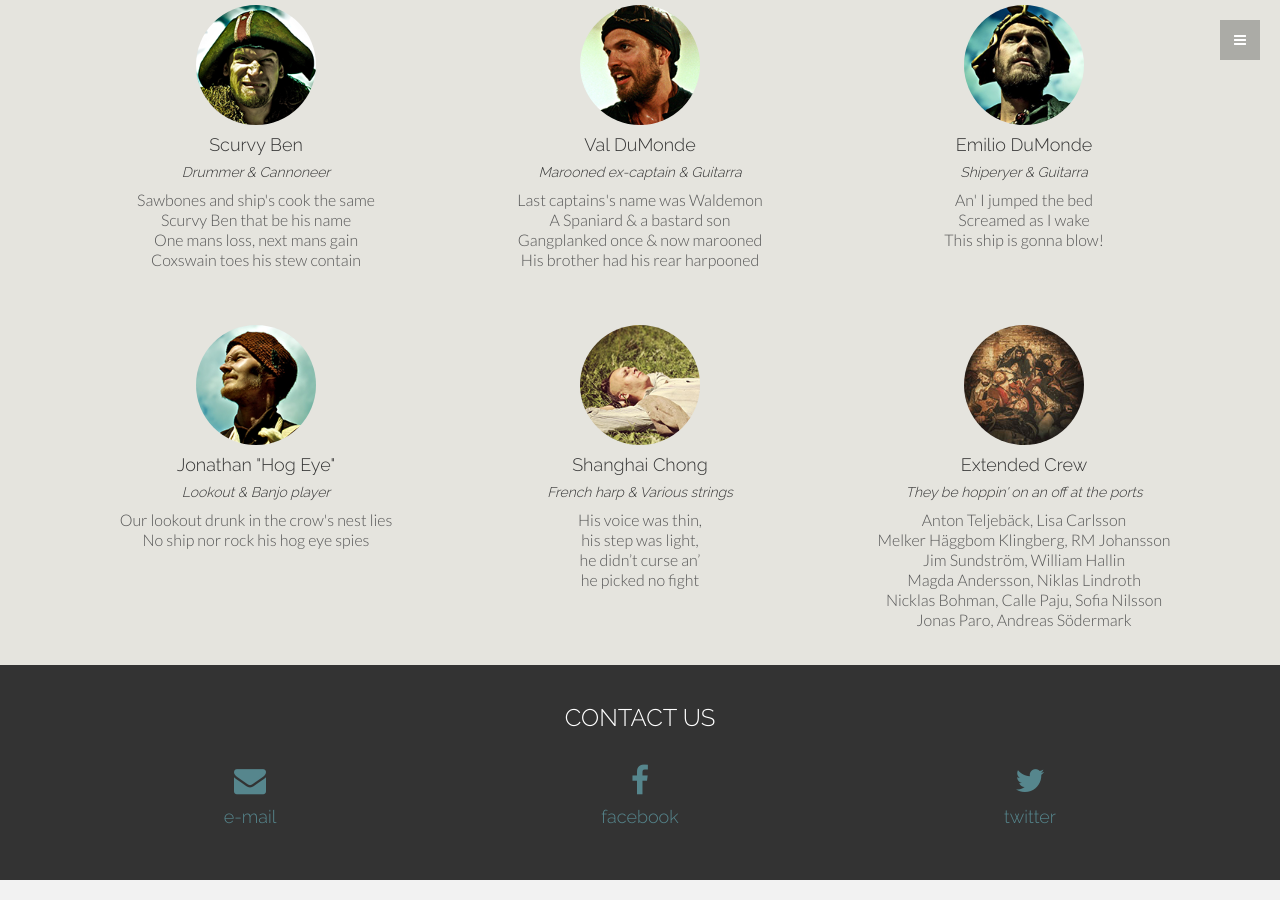
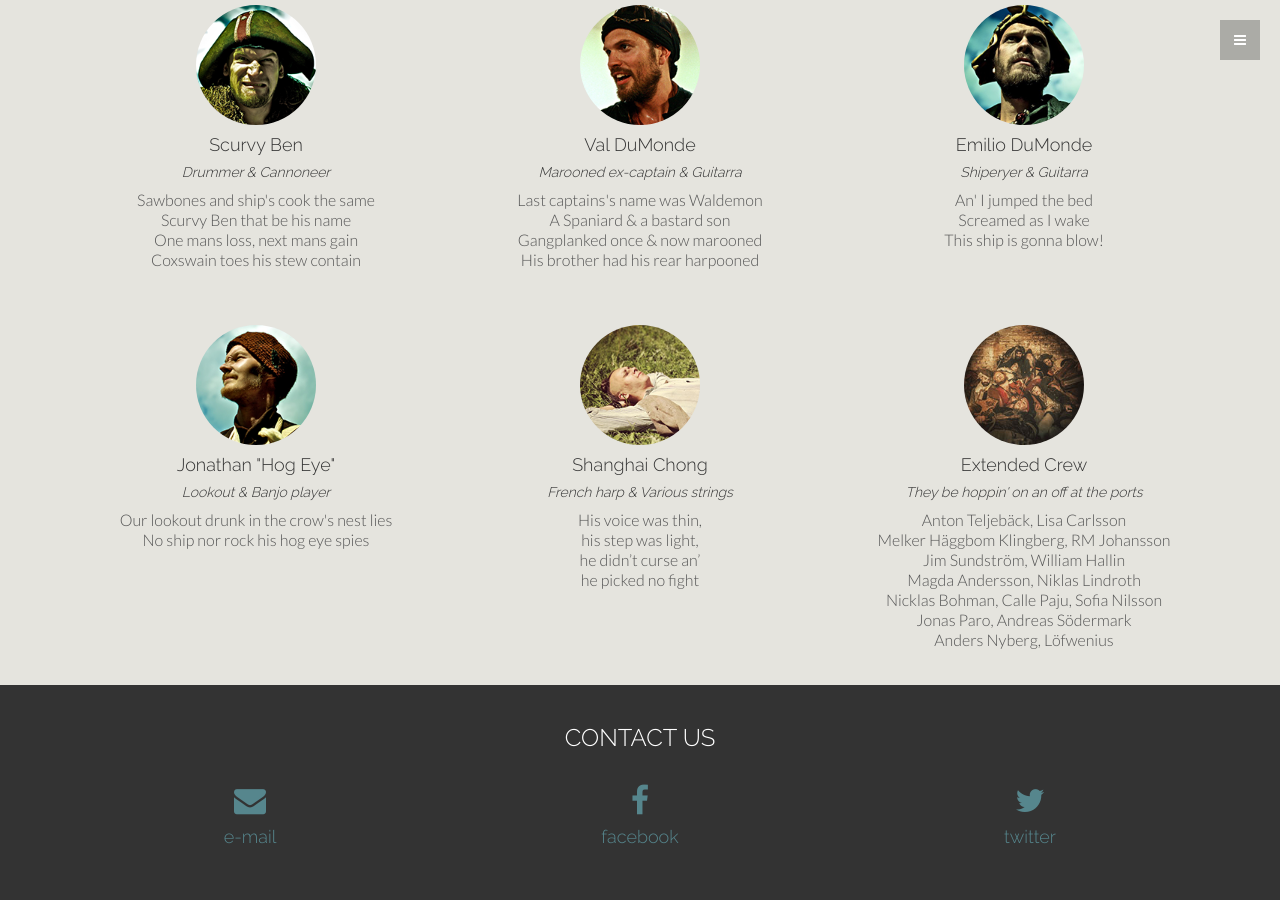
Before and after one commit to danielwerthen/yebanished, a Jekyll site: the page built from index.html, in a window 1280 px wide and 900 px high, scrolled down 4377 px. Built offline with Jekyll 4.4.1, drawn with Linux system fonts in a browser that asks for light colours.

Commit message:
Update crew.yml

```diff
--- a/_data/crew.yml
+++ b/_data/crew.yml
@@ -101,3 +101,4 @@
           - Magda Andersson, Niklas Lindroth
           - Nicklas Bohman, Calle Paju, Sofia Nilsson
           - Jonas Paro, Andreas Södermark
+          - Anders Nyberg, Löfwenius
```
